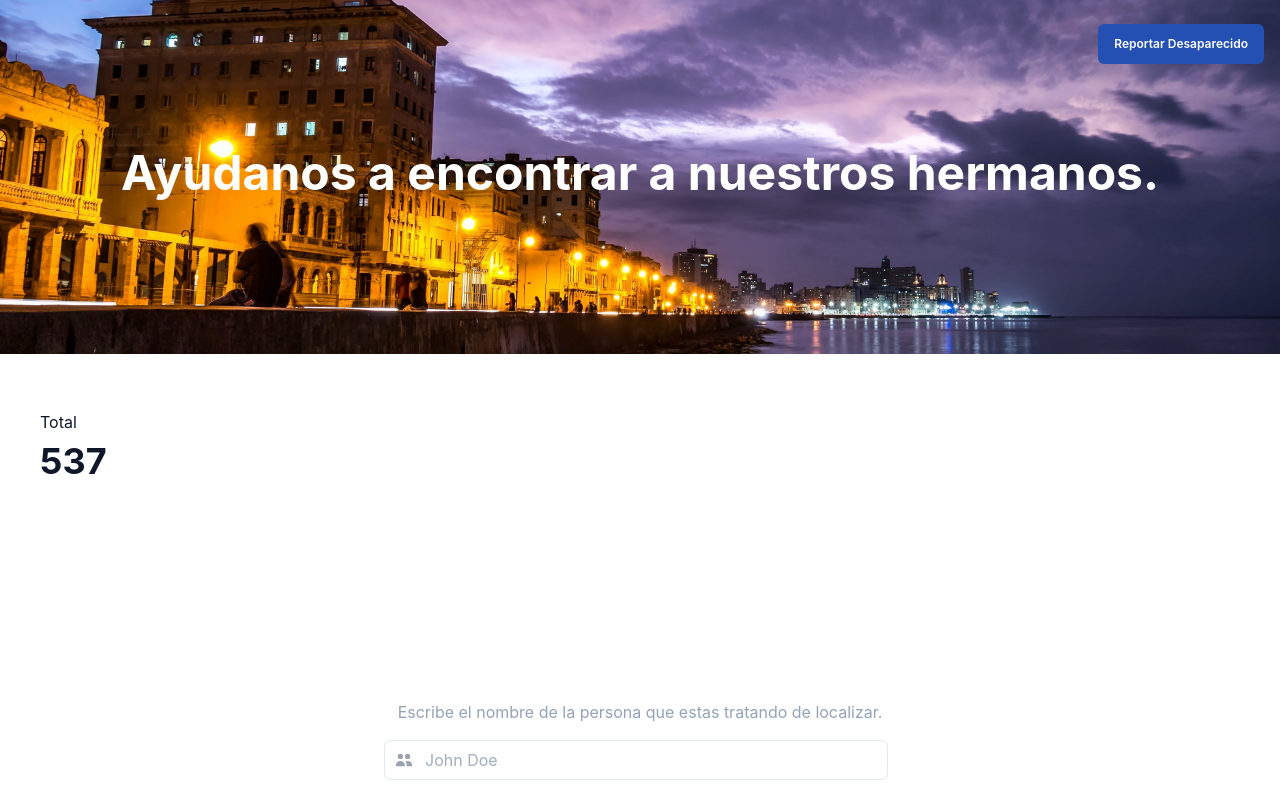
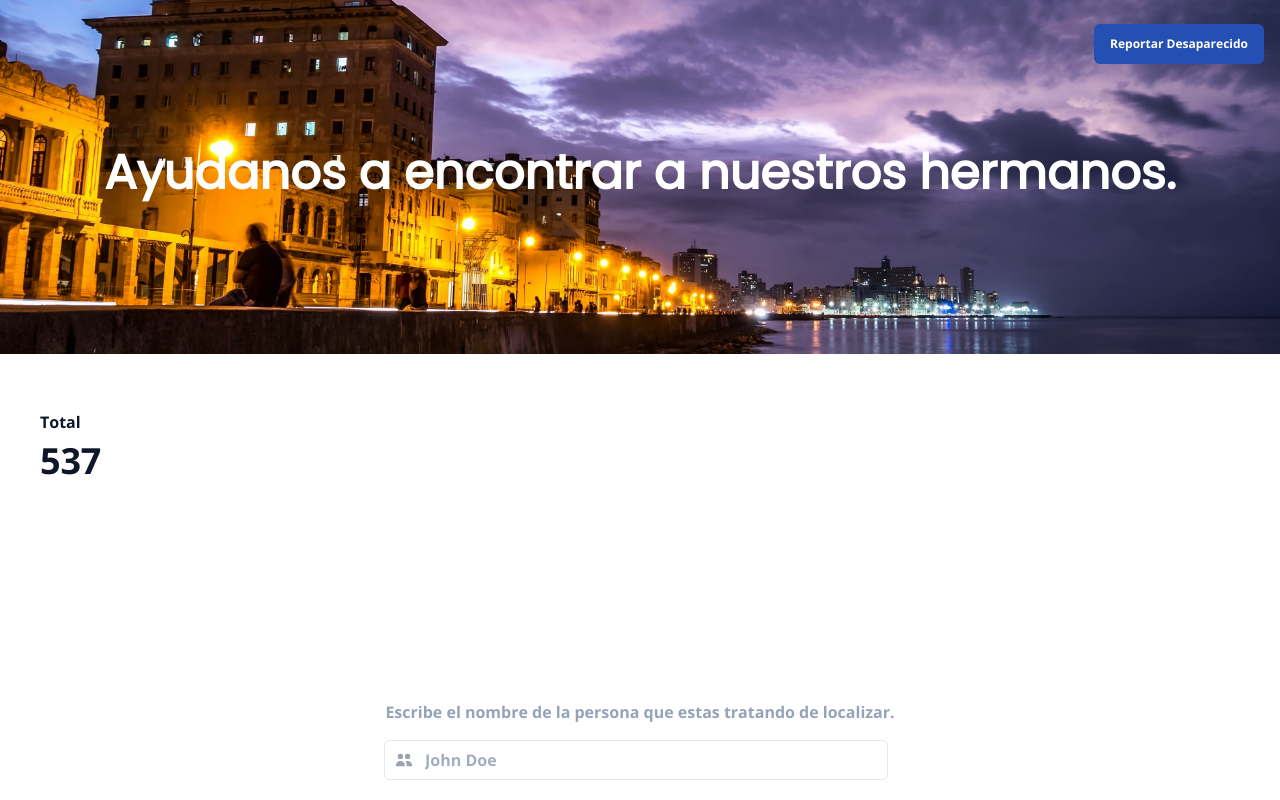
Before and after one commit to Sobefy/cubamissing, a Next.js app: page / in a window 1280 px wide. Shown: the top 800 px of the page. Built offline with nearby package versions, Linux system fonts and the light colour scheme; no server answers.

Commit message:
feat: changed fonts

```diff
--- a/package.json
+++ b/package.json
@@ -12,6 +12,8 @@
     "@chakra-ui/react": "^1.6.5",
     "@emotion/react": "^11",
     "@emotion/styled": "^11",
+    "@fontsource/open-sans": "^4.5.0",
+    "@fontsource/poppins": "^4.5.0",
     "@heroicons/react": "^1.0.2",
     "framer-motion": "^4",
     "next": "11.0.1",
--- a/pages/_app.tsx
+++ b/pages/_app.tsx
@@ -1,6 +1,10 @@
 import type { AppProps } from "next/app";
 import { ChakraProvider } from "@chakra-ui/react";
 import theme from "../src/styles/theme";
+
+import "@fontsource/poppins"
+import "@fontsource/open-sans/700.css"
+
 
 function MyApp({ Component, pageProps }: AppProps) {
   return (
--- a/src/components/Card/Card.tsx
+++ b/src/components/Card/Card.tsx
@@ -16,6 +16,7 @@ const Card = ({ person, translations }: CardProps) => {
     stopHour,
     stopDate,
     lastReport,
+    age,
   } = person;
   const {
     province: provinceLabel,
@@ -52,7 +53,7 @@ const Card = ({ person, translations }: CardProps) => {
 
       <Flex mb={4}>
         <Box>
-          <Text fontSize="xl">{fullName}</Text>
+          <Text fontSize="3xl">{fullName}</Text>
           <Text>
             {provinceLabel}
             <Text as="span" color="brand.blue">
@@ -62,21 +63,8 @@ const Card = ({ person, translations }: CardProps) => {
         </Box>
       </Flex>
       <Box>
-        {lastSeenLabel}
         <Text as="p" color="brand.blue">
-          {lastSeen}
-        </Text>
-        {`. ${stopHourLabel}`}
-        <Text as="p" color="brand.blue">
-          {stopHour}
-        </Text>
-        {`. ${stopDateLabel}`}
-        <Text as="p" color="brand.blue">
-          {stopDate}
-        </Text>
-        {`. ${lastReportLabel}`}
-        <Text as="p" color="brand.blue">
-          {lastReport}
+          {age}
         </Text>
       </Box>
     </Box>
--- a/src/styles/theme.ts
+++ b/src/styles/theme.ts
@@ -1,13 +1,15 @@
 import { theme as chakraTheme } from "@chakra-ui/react";
 
 const inter = `Inter,-apple-system,BlinkMacSystemFont,"Segoe UI",Helvetica,Arial,sans-serif,"Apple Color Emoji","Segoe UI Emoji","Segoe UI Symbol"`;
+const raleway = "Poppins";
+const openSans = "Open Sans";
 
 const theme = {
   ...chakraTheme,
   fonts: {
     ...chakraTheme.fonts,
-    heading: inter,
-    body: inter,
+    heading: raleway,
+    body: openSans,
   },
   colors: {
     ...chakraTheme.colors,
```
Also changed, not shown: 1 other file (tests, documents, lock files or other folders).
